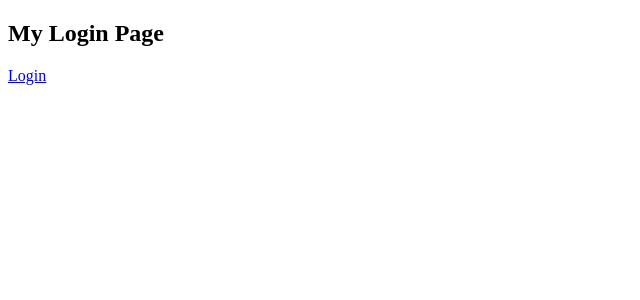
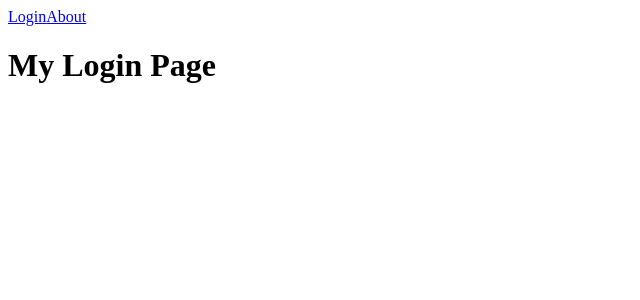
Before and after one commit to WildCodeSchool-2023-09/JS-RemoteFR-jurascripts-P2-Jurastream, a React (Vite) app in the folder frontend/: page / in a window 1280 px wide. Shown: the top 300 px of the page, without its empty margins (0-640 px from the left). Built offline with nearby package versions, Linux system fonts and the light colour scheme.

Commit message:
create NavBar component and link into login page

```diff
--- a/frontend/src/components/NavBar.jsx
+++ b/frontend/src/components/NavBar.jsx
@@ -0,0 +1,13 @@
+import React from "react";
+import { Link } from "react-router-dom";
+
+function NavBar() {
+  return (
+    <nav>
+      <Link to="/">Login</Link>
+      <Link to="/about">About</Link>
+    </nav>
+  );
+}
+
+export default NavBar;
--- a/frontend/src/pages/Login.jsx
+++ b/frontend/src/pages/Login.jsx
@@ -1,13 +1,11 @@
-import { Link } from "react-router-dom";
+import NavBar from "../components/NavBar";
 
 function Login() {
   return (
-    <nav>
+    <div>
+      <NavBar />
       <h1>My Login Page</h1>
-      <p>
-        <Link to="/home">Login</Link>
-      </p>
-    </nav>
+    </div>
   );
 }
 
```
